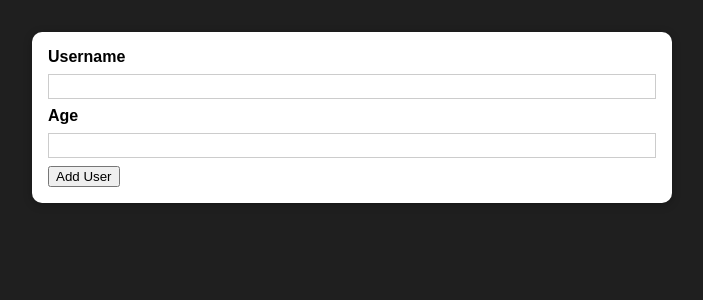
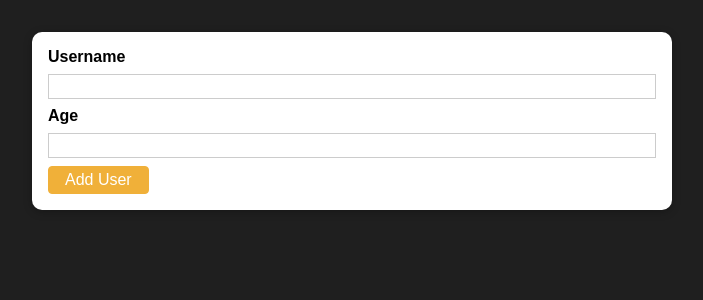
Before and after one commit to Plorrain/style-and-components, a React (Create React App) app: page / in a window 1280 px wide. Shown: the top 300 px of the page, without its empty margins (288-991 px from the left). Built offline with nearby package versions, Linux system fonts and the light colour scheme.

Commit message:
importing the button component to AddUser file

```diff
--- a/src/components/UI/Button.js
+++ b/src/components/UI/Button.js
@@ -1,11 +1,18 @@
 import React from 'react';
 
-import './Button.module.css';
+import classes from './Button.module.css';
 
 function Button(props) {
 return (
-  <div>{props}</div>
-)
+    <div>
+      <button className={classes.button}
+      type={props.type || 'button'}
+      onClick={props.onClick}
+      >
+        {props.children}
+      </button>
+    </div>
+  )
 }
 
 export default Button;
--- a/src/components/Users/AddUser.js
+++ b/src/components/Users/AddUser.js
@@ -1,5 +1,6 @@
 import React from 'react';
 import Card from '../UI/Card';
+import Button from '../UI/Button';
 
 import classes from './AddUser.module.css';
 
@@ -15,7 +16,7 @@ function AddUser(props) {
         <input id='username' type='text' />
         <label htmlFor='age'>Age</label>
         <input id='age' type='number' />
-        <button type='submit'>Add User</button>
+        <Button type='submit'>Add User</Button>
       </form>
     </Card>
    )
```
